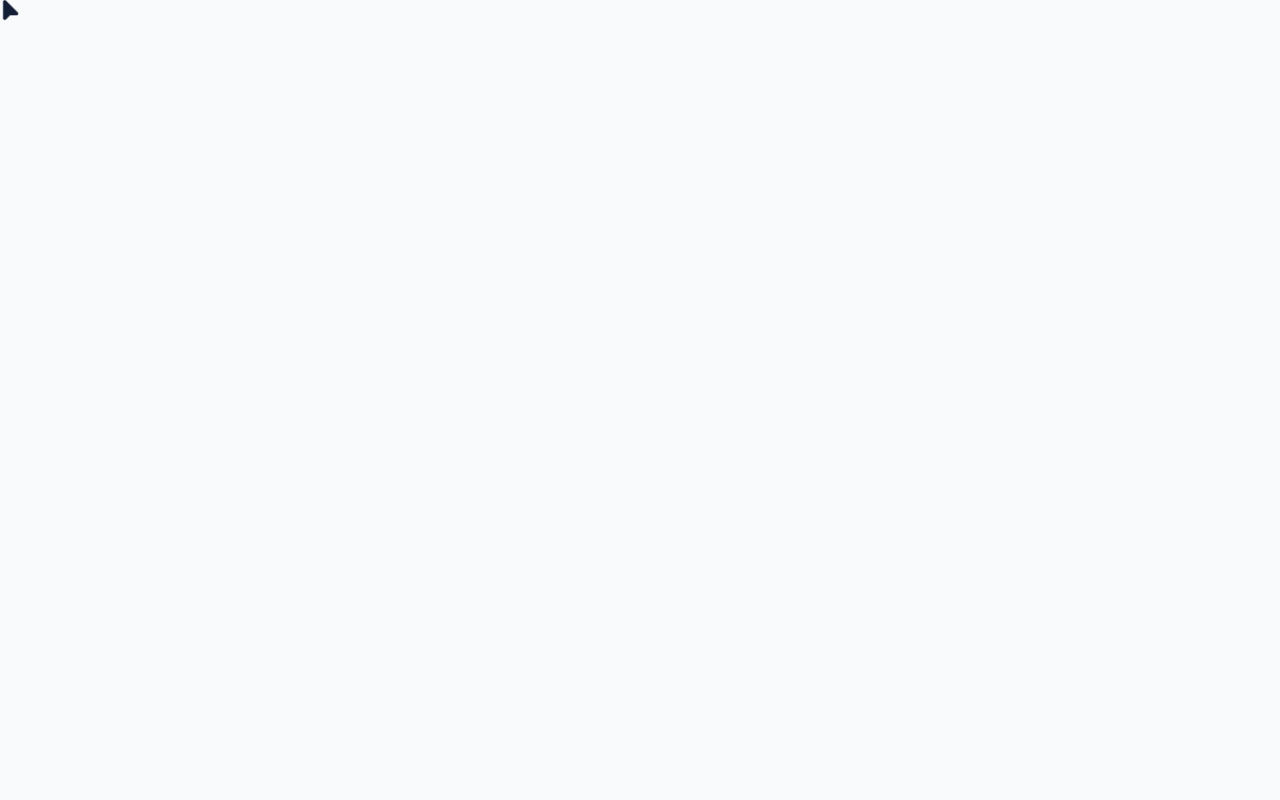
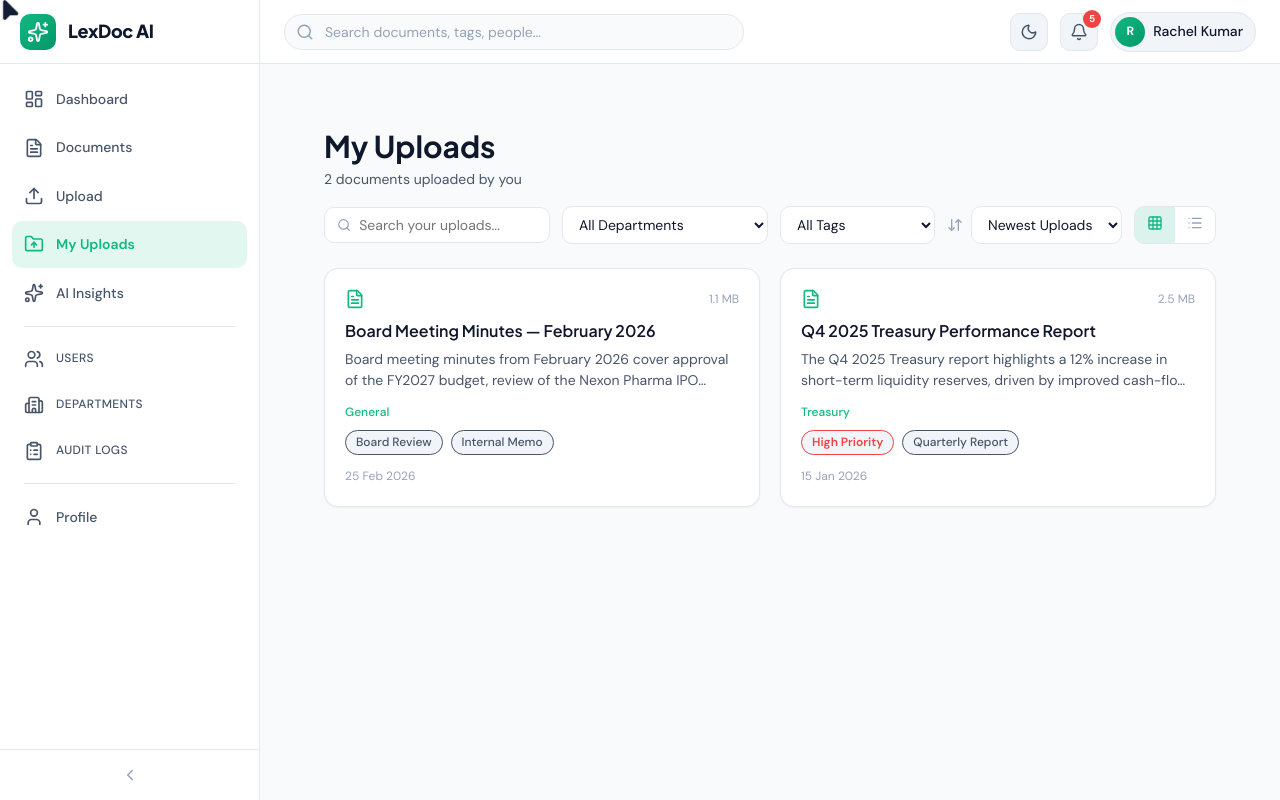
Before and after one commit to ARJuice/LexDoc-AI, a React app in the folder frontend/: page /my-uploads in a window 1280 px wide. Before the commit this address had no page. Built offline with nearby package versions, Linux system fonts and the light colour scheme; the HTML template or start-up script is replaced by a standard one.

Commit message:
feat: Implement and integrate the My Uploads page with routing and sidebar navigation, alongside initial setup of core layout components and project configuration.

```diff
--- a/frontend/src/App.jsx
+++ b/frontend/src/App.jsx
@@ -15,6 +15,7 @@ import AdminUsers from './pages/AdminUsers';
 import AdminDepartments from './pages/AdminDepartments';
 import AdminAuditLogs from './pages/AdminAuditLogs';
 import Profile from './pages/Profile';
+import MyUploads from './pages/MyUploads';
 
 function App() {
   const isDark = useSelector((s) => s.theme.isDark);
@@ -37,6 +38,7 @@ function App() {
               <Route path="/documents" element={<Documents />} />
               <Route path="/documents/:id" element={<DocumentDetail />} />
               <Route path="/upload" element={<Upload />} />
+              <Route path="/my-uploads" element={<MyUploads />} />
               <Route path="/insights" element={<AIInsights />} />
 
               <Route path="/admin/users" element={<AdminUsers />} />
--- a/frontend/src/components/layout/Sidebar.jsx
+++ b/frontend/src/components/layout/Sidebar.jsx
@@ -3,7 +3,7 @@ import { useSelector, useDispatch } from 'react-redux';
 import { toggleSidebar } from '../../store/store';
 import {
     LayoutDashboard, FileText, Upload, Sparkles, Users, Building2,
-    ClipboardList, User, LogOut, ChevronLeft, ChevronRight
+    ClipboardList, User, LogOut, ChevronLeft, ChevronRight, FolderUp
 } from 'lucide-react';
 import { useRef, useEffect } from 'react';
 import gsap from 'gsap';
@@ -13,6 +13,7 @@ const navItems = [
     { path: '/dashboard', label: 'Dashboard', icon: LayoutDashboard },
     { path: '/documents', label: 'Documents', icon: FileText },
     { path: '/upload', label: 'Upload', icon: Upload },
+    { path: '/my-uploads', label: 'My Uploads', icon: FolderUp },
     { path: '/insights', label: 'AI Insights', icon: Sparkles },
     { divider: true },
     { path: '/admin/users', label: 'Users', icon: Users, admin: true },
--- a/frontend/src/components/layout/TopBar.jsx
+++ b/frontend/src/components/layout/TopBar.jsx
@@ -1,4 +1,5 @@
 import { useSelector, useDispatch } from 'react-redux';
+import { useNavigate } from 'react-router-dom';
 import { Bell, Search } from 'lucide-react';
 import ThemeToggle from '../ui/ThemeToggle';
 import { setPanelOpen } from '../../store/store';
@@ -8,6 +9,7 @@ import './TopBar.css';
 export default function TopBar() {
     const unreadCount = useSelector((s) => s.notifications.unreadCount);
     const dispatch = useDispatch();
+    const navigate = useNavigate();
 
     return (
         <header className="topbar">
@@ -35,7 +37,7 @@ export default function TopBar() {
                     )}
                 </button>
 
-                <div className="topbar-user" data-hoverable>
+                <div className="topbar-user" data-hoverable onClick={() => navigate('/profile')} style={{ cursor: 'pointer' }}>
                     <div className="topbar-avatar">
                         {currentUser.username.charAt(0).toUpperCase()}
                     </div>
--- /dev/null
+++ b/frontend/src/pages/MyUploads.jsx
@@ -0,0 +1,135 @@
+import { useEffect, useRef, useState } from 'react';
+import { useNavigate } from 'react-router-dom';
+import { FileText, Search, Grid3x3, List, ArrowDownUp } from 'lucide-react';
+import gsap from 'gsap';
+import {
+    documents, departments, tags, currentUser,
+    getDocumentTags, getDocumentDepartments,
+    getSummaryByDocId, getTagColor, sortTagsByPriority,
+    formatDate, formatFileSize
+} from '../data/mockData';
+import './Documents.css';
+
+export default function MyUploads() {
+    const pageRef = useRef(null);
+    const navigate = useNavigate();
+    const [search, setSearch] = useState('');
+    const [filterDept, setFilterDept] = useState('all');
+    const [filterTag, setFilterTag] = useState('all');
+    const [sortByDate, setSortByDate] = useState('newest');
+    const [viewMode, setViewMode] = useState('grid');
+
+    const myDocs = documents.filter(doc => doc.uploader_id === currentUser.id);
+
+    const filteredDocs = myDocs
+        .filter(doc => {
+            const matchesSearch = doc.title.toLowerCase().includes(search.toLowerCase());
+            const matchesDept = filterDept === 'all' || doc.dept_ids.includes(Number(filterDept)) || doc.is_general;
+            const matchesTag = filterTag === 'all' || doc.tag_ids.includes(Number(filterTag));
+            return matchesSearch && matchesDept && matchesTag;
+        })
+        .sort((left, right) => {
+            const leftDate = new Date(left.uploaded_at);
+            const rightDate = new Date(right.uploaded_at);
+            return sortByDate === 'oldest' ? leftDate - rightDate : rightDate - leftDate;
+        });
+
+    useEffect(() => {
+        const el = pageRef.current;
+        if (!el) return;
+        gsap.fromTo(el, { opacity: 0, y: 16 }, { opacity: 1, y: 0, duration: 0.5, ease: 'power2.out' });
+    }, []);
+
+    useEffect(() => {
+        const el = pageRef.current;
+        if (!el) return;
+        gsap.fromTo(el.querySelectorAll('.doc-card'),
+            { opacity: 0, y: 20, scale: 0.97 },
+            { opacity: 1, y: 0, scale: 1, duration: 0.4, stagger: 0.05, ease: 'power2.out' }
+        );
+    }, [search, filterDept, filterTag, sortByDate, viewMode]);
+
+    return (
+        <div ref={pageRef} className="page-container documents-page">
+            <div className="docs-header">
+                <h2 className="page-title">My Uploads</h2>
+                <p style={{ color: 'var(--color-text-secondary)', fontSize: 'var(--fs-sm)', marginTop: 'var(--space-1)' }}>
+                    {myDocs.length} document{myDocs.length !== 1 ? 's' : ''} uploaded by you
+                </p>
+                <div className="docs-toolbar">
+                    <div className="docs-search">
+                        <Search size={16} />
+                        <input
+                            type="text"
+                            placeholder="Search your uploads..."
+                            value={search}
+                            onChange={(e) => setSearch(e.target.value)}
+                        />
+                    </div>
+                    <select className="docs-filter" value={filterDept} onChange={(e) => setFilterDept(e.target.value)}>
+                        <option value="all">All Departments</option>
+                        {departments.map(d => <option key={d.id} value={d.id}>{d.name}</option>)}
+                    </select>
+                    <select className="docs-filter" value={filterTag} onChange={(e) => setFilterTag(e.target.value)}>
+                        <option value="all">All Tags</option>
+                        {tags.map(t => <option key={t.id} value={t.id}>{t.name}</option>)}
+                    </select>
+                    <div className="docs-sort-wrap">
+                        <ArrowDownUp size={16} />
+                        <select className="docs-filter" value={sortByDate} onChange={(e) => setSortByDate(e.target.value)}>
+                            <option value="newest">Newest Uploads</option>
+                            <option value="oldest">Oldest Uploads</option>
+                        </select>
+                    </div>
+                    <div className="view-toggle">
+                        <button className={viewMode === 'grid' ? 'active' : ''} onClick={() => setViewMode('grid')} data-hoverable><Grid3x3 size={16} /></button>
+                        <button className={viewMode === 'list' ? 'active' : ''} onClick={() => setViewMode('list')} data-hoverable><List size={16} /></button>
+                    </div>
+                </div>
+            </div>
+
+            <div className={`docs-grid ${viewMode}`}>
+                {filteredDocs.map(doc => {
+                    const docTags = sortTagsByPriority(getDocumentTags(doc));
+                    const docDepts = getDocumentDepartments(doc);
+                    const summary = getSummaryByDocId(doc.id);
+                    return (
+                        <div key={doc.id} className="doc-card card" onClick={() => navigate(`/documents/${doc.id}`)} data-hoverable>
+                            <div className="doc-card-header">
+                                <FileText size={20} className="doc-card-icon" />
+                                <span className="doc-card-size">{formatFileSize(doc.file_size)}</span>
+                            </div>
+                            <h4 className="doc-card-title">{doc.title}</h4>
+                            {summary && <p className="doc-card-summary">{summary.content.slice(0, 120)}...</p>}
+                            <div className="doc-card-dept">
+                                {docDepts.length > 0
+                                    ? docDepts.map(d => d.name).join(', ')
+                                    : doc.is_general ? 'General' : '—'}
+                            </div>
+                            <div className="doc-card-tags">
+                                {docTags.map(tag => {
+                                    const color = getTagColor(tag);
+                                    return (
+                                        <span key={tag.id} className={`tag-chip ${tag.type === 'PRIORITY' ? 'tag-priority' : ''}`} style={{ borderColor: color, color }}>
+                                            {tag.name}
+                                        </span>
+                                    );
+                                })}
+                            </div>
+                            <div className="doc-card-footer">
+                                <span>{formatDate(doc.uploaded_at)}</span>
+                            </div>
+                        </div>
+                    );
+                })}
+            </div>
+
+            {filteredDocs.length === 0 && (
+                <div className="docs-empty">
+                    <FileText size={48} />
+                    <p>No uploads found matching your filters.</p>
+                </div>
+            )}
+        </div>
+    );
+}
```
Also changed, not shown: 1 other file (tests, documents, lock files or other folders).
